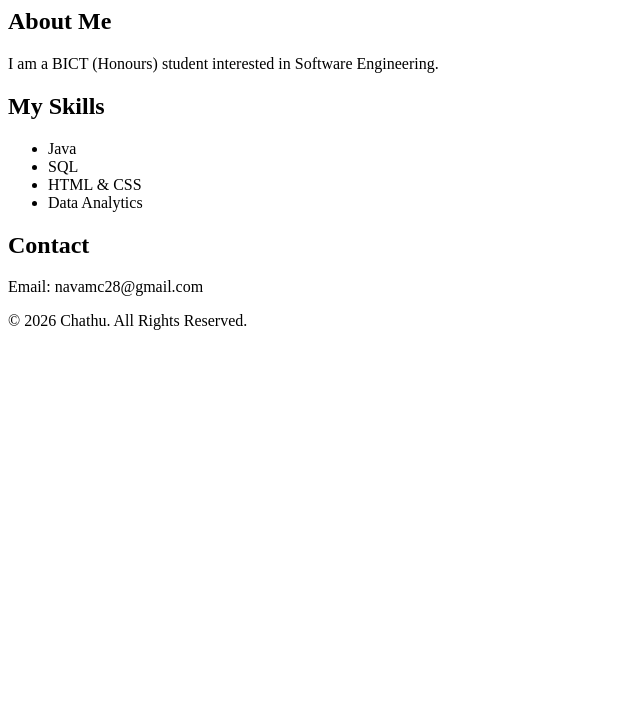
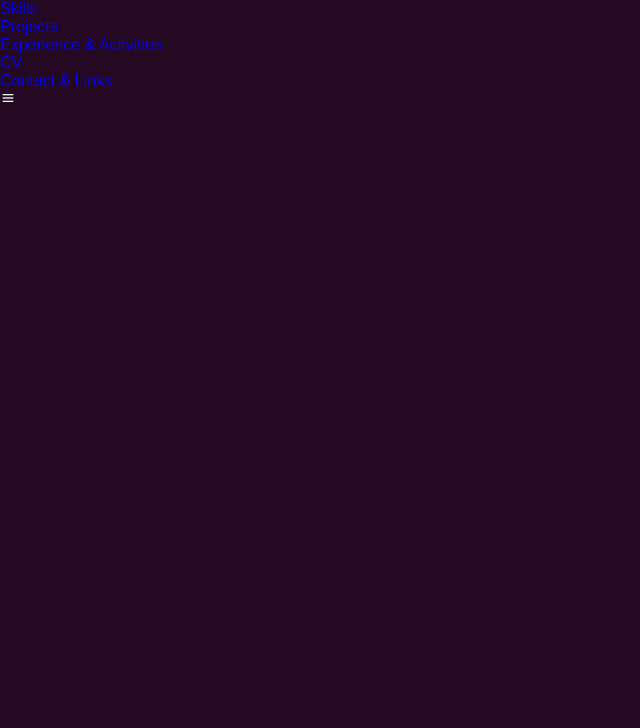
Before and after one commit to chathuri-nv/Professional-Portfolio, a plain HTML site: page index.html in a window 1280 px wide. Shown: the part 72-800 px from the top of the page, without its empty margins (0-640 px from the left). Drawn offline with nearby package versions, Linux system fonts and the light colour scheme.

Commit message:
Add js and css file for main folder

```diff
--- a/index.html
+++ b/index.html
@@ -4,31 +4,30 @@
         <meta charset="UTF-8">
         <meta name="viewport" content="width=device-width, initial-scale=1.0">
         <title> My Professional Portfolio </title>
+        <link rel = "stylesheet" href="style.css">
+        <link href='https://unpkg.com/boxicons@2.1.4/css/boxicons.min.css' rel='stylesheet'>
     </head>
     <body>
-        <h1> Welcome to my Portfolio</h1>
+        <!-- header site -->
+        <header>
+            <div class="logo"><span>C</span>hathuri</div>
+            <ul class="navlist">
+                <li><a href="#home">Home</a></li>
+                <li><a href="#aboutme">About Me</a></li>
+                <li><a href="#education">Education</a></li>
+                <li><a href="#skills">Skills</a></li>
+                <li><a href="#projects">Projects</a></li>
+                <li><a href="#experience&activities">Experience & Activities</a></li>
+                <li><a href="#cv">CV</a></li>
+                <li><a href="#contact&links">Contact & Links</a></li>
+            </ul>
+            <div id="menu-icon" class="bx bx-menu"></div>
+        </header>
+        <script src="script.js"></script>
 
-        <h2>About Me</h2>
-        <p>
-            I am a BICT (Honours) student interested in Software Engineering.
-        </p>
 
-        <h2> My Skills</h2>
-        <ul>
-            <li>Java</li>
-            <li>SQL</li>
-            <li>HTML & CSS</li>
-            <li>Data Analytics</li>
-        </ul>
 
-        <section>
-            <h2> Contact </h2>
-            <p> Email: navamc28@gmail.com </p>
-        </section>
 
-        <footer>
-            <p> © 2026 Chathu. All Rights Reserved. </p>
-        </footer>
 
     </body>
 </html>
--- /dev/null
+++ b/style.css
@@ -0,0 +1,34 @@
+*{
+    padding: 0;
+    margin: 0;
+    box-sizing: none;
+    list-style: none;
+    scroll-behavior: smooth;
+    text-decoration: none;
+}
+
+:root{
+    --text-color: #f5f5f5;
+    --hover-color: #12f7ff;
+    --bg-color: #250821;
+    --secon-bg-color: #292e33;
+    --big-font:2.5rem;
+    --norma-font:2rem;
+    --neon-box0-shadow:0 0 .5rem #12f7ff;
+    --h2-font:3rem;
+    --font-neon-text-shadow:0 0 10px rgba(18,247,255,0.3),
+    0 0 20px rgba(18,247,255,0.3),
+    0 0 30px rgba(18,247,255,0.3),
+    0 0 40px rgba(18,247,255,0.3),
+    0 0 70px rgba(18,247,255,0.3),
+    0 0 80px rgba(18,247,255,0.3),
+    0 0 100px rgba(18,247,255,0.3),
+    0 0 150px rgba(18,247,255,0.3);
+
+}
+
+body{
+    font-family: "Poppins", sans-serif;
+    background-color: var(--bg-color);
+    color:var(--text-color);
+}
```
Also changed, not shown: css/style.css (deleted), js/script.js (deleted), script.js (added).
